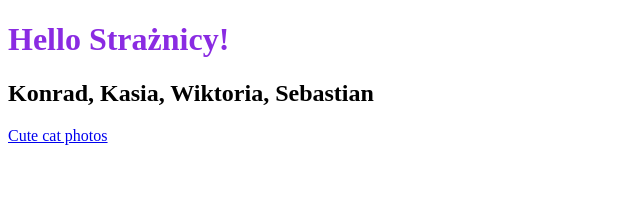
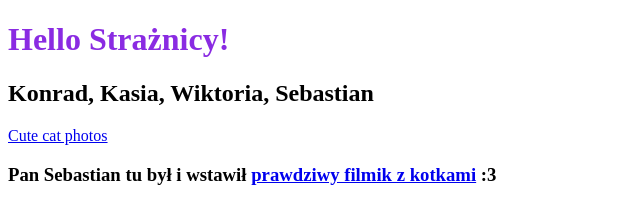
Before and after one commit to nlp-ug-2019-20/Stra-nicy-Pythona---Project, a plain HTML site: page index.html in a window 1280 px wide. Shown: the whole page, without its empty margins (0-640 px from the left). Drawn offline with Linux system fonts and the light colour scheme.

Commit message:
adding the real link again

```diff
--- a/index.html
+++ b/index.html
@@ -7,5 +7,7 @@
     <h1 style="color:blueviolet;">Hello Strażnicy!</h1>
     <h2> Konrad, Kasia, Wiktoria, Sebastian</h2>
     <a href="https://www.youtube.com/watch?v=dQw4w9WgXcQ">Cute cat photos</a>
+    <h3> Pan Sebastian tu był i wstawił <a href="https://www.youtube.com/watch?v=bxqLsrlakK8">prawdziwy filmik z kotkami</a> :3 </h3>
+
 
 </body>
```
